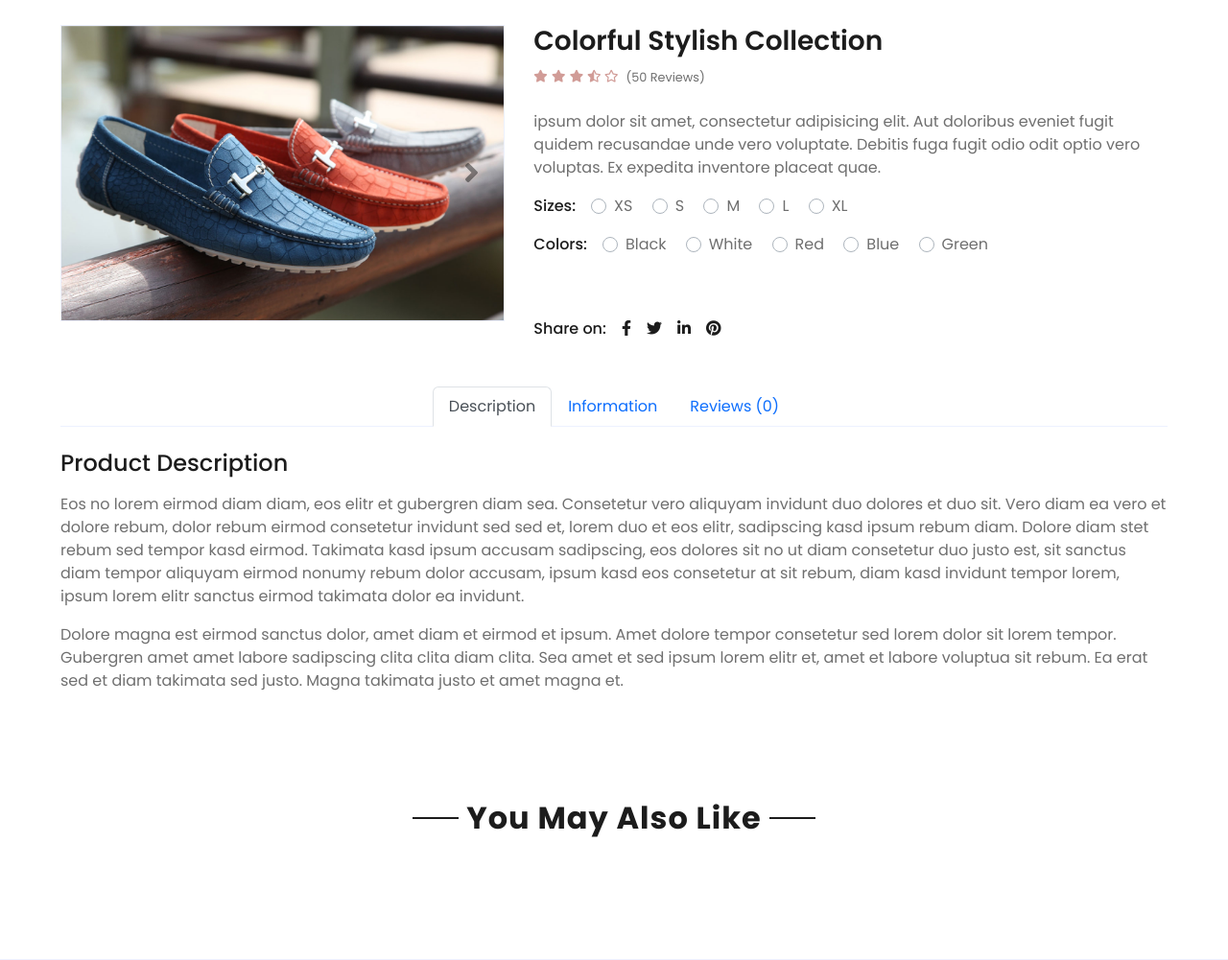
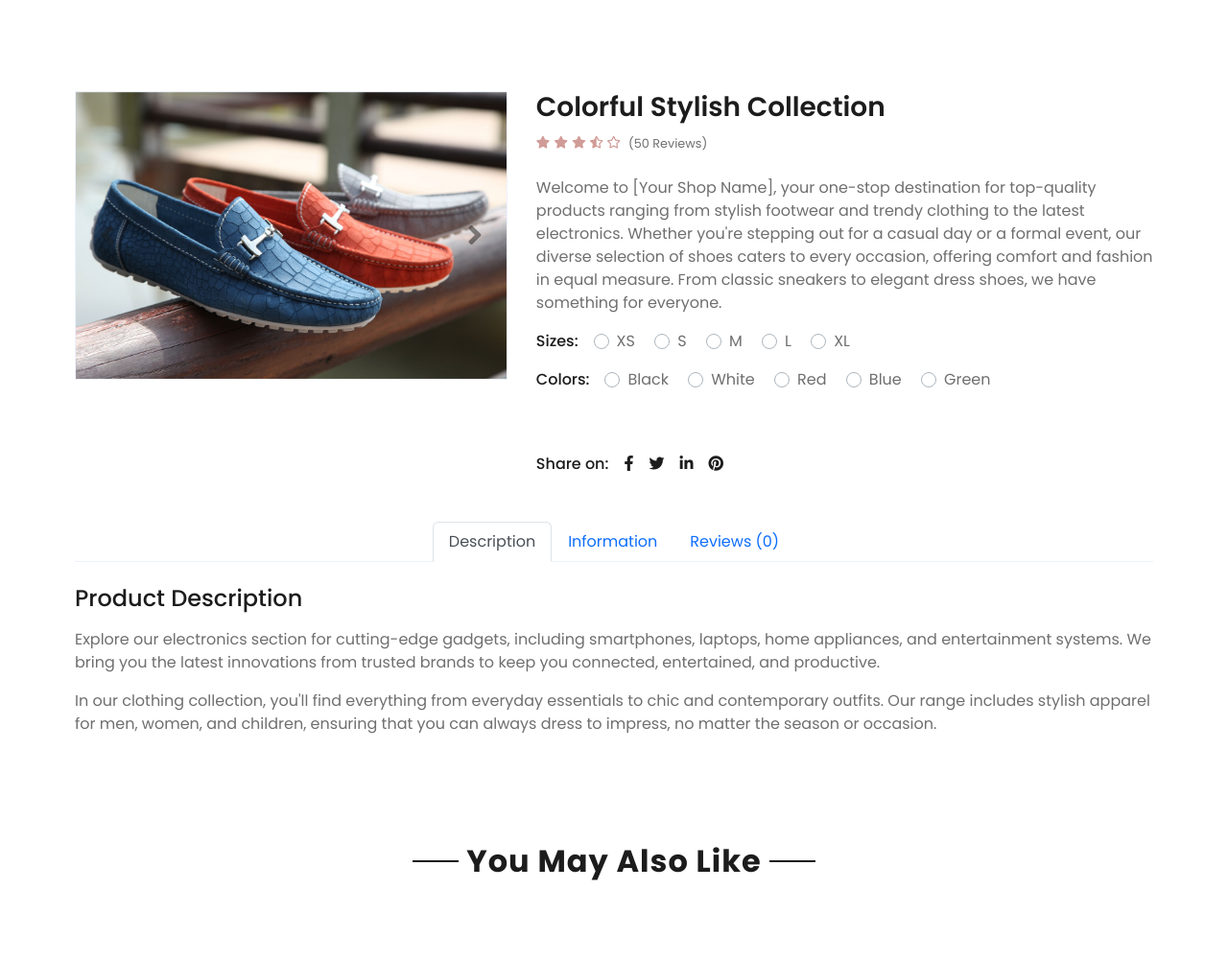
Before and after one commit to morrisaiden/On_the_go, a Django app: page /details/ in a window 1280 px wide. Shown: the part 565-1566 px from the top of the page at 96% size. Run offline with Django 5.2, Linux system fonts and the light colour scheme; some libraries are stand-ins or nearby versions.

Commit message:
templates finalizing

```diff
--- a/templates/detail.html
+++ b/templates/detail.html
@@ -52,100 +52,31 @@
                         </div>
                     </div>
                 </form>
-            </div>
-            <div class="col-lg-3 col-6 text-right">
-                <a href="" class="btn border">
-                    <i class="fas fa-heart text-primary"></i>
-                    <span class="badge">0</span>
-                </a>
-                <a href="{% url 'masterapp:view_cart' %}" class="btn border">
-                    <i class="fas fa-shopping-cart text-primary"></i>
-                    <span class="badge">{{ cart_count }}</span>
-                </a>
-            </div>
         </div>
     </div>
     <!-- Topbar End -->
 
+    <!-- Shop Detail Start -->
 
-    <!-- Navbar Start -->
-    <div class="container-fluid">
-        <div class="row border-top px-xl-5">
-            <div class="col-lg-3 d-none d-lg-block">
-                <a class="btn shadow-none d-flex align-items-center justify-content-between bg-primary text-white w-100" data-toggle="collapse" href="#navbar-vertical" style="height: 65px; margin-top: -1px; padding: 0 30px;">
-                    <h6 class="m-0">Categories</h6>
-                    <i class="fa fa-angle-down text-dark"></i>
-                </a>
-                <nav class="collapse position-absolute navbar navbar-vertical navbar-light align-items-start p-0 border border-top-0 border-bottom-0 bg-light" id="navbar-vertical" style="width: calc(100% - 30px); z-index: 1;">
-                    <div class="navbar-nav w-100 overflow-hidden" style="height: 410px">
-                        <div class="nav-item dropdown">
-                            <a href="#" class="nav-link" data-toggle="dropdown">Dresses <i class="fa fa-angle-down float-right mt-1"></i></a>
-                            <div class="dropdown-menu position-absolute bg-secondary border-0 rounded-0 w-100 m-0">
-                                <a href="" class="dropdown-item">Men's Dresses</a>
-                                <a href="" class="dropdown-item">Women's Dresses</a>
-                                <a href="" class="dropdown-item">Baby's Dresses</a>
-                            </div>
-                        </div>
-                        <a href="" class="nav-item nav-link">Shirts</a>
-                        <a href="" class="nav-item nav-link">Jeans</a>
-                        <a href="" class="nav-item nav-link">Swimwear</a>
-                        <a href="" class="nav-item nav-link">Sleepwear</a>
-                        <a href="" class="nav-item nav-link">Sportswear</a>
-                        <a href="" class="nav-item nav-link">Jumpsuits</a>
-                        <a href="" class="nav-item nav-link">Blazers</a>
-                        <a href="" class="nav-item nav-link">Jackets</a>
-                        <a href="" class="nav-item nav-link">Shoes</a>
-                    </div>
-                </nav>
+    <!-- Contact Start -->
+    <div class="container-xxl py-5">
+        <div class="container">
+            <div class="text-center wow fadeInUp" data-wow-delay="0.1s">
+                <h6 class="section-title text-center text-primary text-uppercase">Our Location</h6>
+
             </div>
-            <div class="col-lg-9">
-                <nav class="navbar navbar-expand-lg bg-light navbar-light py-3 py-lg-0 px-0">
-                    <a href="" class="text-decoration-none d-block d-lg-none">
-                        <h1 class="m-0 display-5 font-weight-semi-bold"><span class="text-primary font-weight-bold border px-3 mr-1">E</span>Shopper</h1>
-                    </a>
-                    <button type="button" class="navbar-toggler" data-toggle="collapse" data-target="#navbarCollapse">
-                        <span class="navbar-toggler-icon"></span>
-                    </button>
-                    <div class="collapse navbar-collapse justify-content-between" id="navbarCollapse">
-                        <div class="navbar-nav mr-auto py-0">
-                            <a href="" class="nav-item nav-link">Home</a>
-                            <a href="" class="nav-item nav-link active">Shop Detail</a>
-                            <div class="nav-item dropdown">
-                                <a href="#" class="nav-link dropdown-toggle" data-toggle="dropdown">Pages</a>
-                                <div class="dropdown-menu rounded-0 m-0">
-                                    <a href="" class="dropdown-item">Shopping Cart</a>
-
-                                </div>
-                            </div>
-                            <a href="" class="nav-item nav-link">Contact</a>
-                        </div>
-                        <div class="navbar-nav ml-auto py-0">
-                            <a href="admin/" class="nav-item nav-link">Login</a>
-                            <a href="admin/auth/user/add/" class="nav-item nav-link">Register</a>
-                        </div>
-                    </div>
-                </nav>
+            <div class="row g-4">
+                <div class="col-md-12 wow fadeIn" data-wow-delay="0.1s">
+                    <iframe class="position-relative rounded w-100 h-100"
+                        src="https://www.google.com/maps/embed?pb=!1m18!1m12!1m3!1d2820.54167318679!2d36.78266530787481!3d-1.263464657678525!2m3!1f0!2f0!3f0!3m2!1i1024!2i768!4f13.1!3m3!1m2!1s0x182f1760f69cac25%3A0x482d5c91bc4b7cd4!2sThe%20King%20Post!5e0!3m2!1sen!2ske!4v1707050509861!5m2!1sen!2ske"
+                        frameborder="0" style="min-height: 350px; border:0;" allowfullscreen="" aria-hidden="false"
+                        tabindex="0"></iframe>
+                </div>
             </div>
         </div>
     </div>
-    <!-- Navbar End -->
 
 
-    <!-- Page Header Start -->
-    <div class="container-fluid bg-secondary mb-5">
-        <div class="d-flex flex-column align-items-center justify-content-center" style="min-height: 300px">
-            <h1 class="font-weight-semi-bold text-uppercase mb-3">Shop Detail</h1>
-            <div class="d-inline-flex">
-                <p class="m-0"><a href="">Home</a></p>
-                <p class="m-0 px-2">-</p>
-                <p class="m-0">Shop Detail</p>
-            </div>
-        </div>
-    </div>
-    <!-- Page Header End -->
-
-
-    <!-- Shop Detail Start -->
     <div class="container-fluid py-5">
         <div class="row px-xl-5">
             <div class="col-lg-5 pb-5">
@@ -186,8 +117,10 @@
                     <small class="pt-1">(50 Reviews)</small>
                 </div>
                 <h3 class="font-weight-semi-bold mb-4"></h3>
-                <p> ipsum dolor sit amet, consectetur adipisicing elit. Aut doloribus eveniet fugit quidem
-                    recusandae unde vero voluptate. Debitis fuga fugit odio odit optio vero voluptas. Ex expedita inventore placeat quae.</p>
+                <p>Welcome to [Your Shop Name], your one-stop destination for top-quality products ranging from stylish
+                    footwear and trendy clothing to the latest electronics. Whether you're stepping out for a casual day
+                    or a formal event, our diverse selection of shoes caters to every occasion, offering comfort and
+                    fashion in equal measure. From classic sneakers to elegant dress shoes, we have something for everyone.</p>
                 <div class="d-flex mb-3">
                     <p class="text-dark font-weight-medium mb-0 mr-3">Sizes:</p>
                     <form>
@@ -276,58 +209,42 @@
                 <div class="tab-content">
                     <div class="tab-pane fade show active" id="tab-pane-1">
                         <h4 class="mb-3">Product Description</h4>
-                        <p>Eos no lorem eirmod diam diam, eos elitr et gubergren diam sea. Consetetur vero aliquyam invidunt duo dolores et duo sit. Vero diam ea vero et dolore rebum, dolor rebum eirmod consetetur invidunt sed sed et, lorem duo et eos elitr, sadipscing kasd ipsum rebum diam. Dolore diam stet rebum sed tempor kasd eirmod. Takimata kasd ipsum accusam sadipscing, eos dolores sit no ut diam consetetur duo justo est, sit sanctus diam tempor aliquyam eirmod nonumy rebum dolor accusam, ipsum kasd eos consetetur at sit rebum, diam kasd invidunt tempor lorem, ipsum lorem elitr sanctus eirmod takimata dolor ea invidunt.</p>
-                        <p>Dolore magna est eirmod sanctus dolor, amet diam et eirmod et ipsum. Amet dolore tempor consetetur sed lorem dolor sit lorem tempor. Gubergren amet amet labore sadipscing clita clita diam clita. Sea amet et sed ipsum lorem elitr et, amet et labore voluptua sit rebum. Ea erat sed et diam takimata sed justo. Magna takimata justo et amet magna et.</p>
+                        <p>Explore our electronics section for cutting-edge gadgets, including smartphones, laptops, home appliances, and entertainment systems. We bring you the latest innovations from trusted brands to keep you connected, entertained, and productive.</p>
+                        <p>In our clothing collection, you'll find everything from everyday essentials to chic and contemporary outfits. Our range includes stylish apparel for men, women, and children, ensuring that you can always dress to impress, no matter the season or occasion.</p>
                     </div>
                     <div class="tab-pane fade" id="tab-pane-2">
                         <h4 class="mb-3">Additional Information</h4>
-                        <p>Eos no lorem eirmod diam diam, eos elitr et gubergren diam sea. Consetetur vero aliquyam invidunt duo dolores et duo sit. Vero diam ea vero et dolore rebum, dolor rebum eirmod consetetur invidunt sed sed et, lorem duo et eos elitr, sadipscing kasd ipsum rebum diam. Dolore diam stet rebum sed tempor kasd eirmod. Takimata kasd ipsum accusam sadipscing, eos dolores sit no ut diam consetetur duo justo est, sit sanctus diam tempor aliquyam eirmod nonumy rebum dolor accusam, ipsum kasd eos consetetur at sit rebum, diam kasd invidunt tempor lorem, ipsum lorem elitr sanctus eirmod takimata dolor ea invidunt.</p>
+                        <p>In our clothing collection, you'll find everything from everyday essentials to chic and contemporary outfits. Our range includes stylish apparel for men, women, and children, ensuring that you can always dress to impress, no matter the season or occasion..</p>
                         <div class="row">
                             <div class="col-md-6">
                                 <ul class="list-group list-group-flush">
                                     <li class="list-group-item px-0">
-                                           Lorem ipsum dolor sit amet, consectetur adipisicing elit. Delectus hic illum
-                                        optio quasi reiciendis saepe veniam voluptate? Dolores ducimus ea id omnis porro
-                                        quos ratione, reiciendis ullam unde veniam voluptatibus.
+                                           In our clothing collection, you'll find everything from everyday essentials to chic and contemporary outfits. Our range includes stylish apparel for men, women, and children, ensuring that you can always dress to impress, no matter the season or occasion.
                                     </li>
                                     <li class="list-group-item px-0">
-                                           Lorem ipsum dolor sit amet, consectetur adipisicing elit. Delectus hic illum
-                                        optio quasi reiciendis saepe veniam voluptate? Dolores ducimus ea id omnis porro
-                                        quos ratione, reiciendis ullam unde veniam voluptatibus.
+                                          Explore our electronics section for cutting-edge gadgets, including smartphones, laptops, home appliances, and entertainment systems. We bring you the latest innovations from trusted brands to keep you connected, entertained, and productive.
                                     </li>
                                     <li class="list-group-item px-0">
-                                          Lorem ipsum dolor sit amet, consectetur adipisicing elit. Delectus hic illum
-                                        optio quasi reiciendis saepe veniam voluptate? Dolores ducimus ea id omnis porro
-                                        quos ratione, reiciendis ullam unde veniam voluptatibus.
+                                          Welcome to On_th_go, your one-stop destination for top-quality products ranging from stylish footwear and trendy clothing to the latest electronics. Whether you're stepping out for a casual day or a formal event, our diverse selection of shoes caters to every occasion, offering comfort and fashion in equal measure. From classic sneakers to elegant dress shoes, we have something for everyone.
                                     </li>
                                     <li class="list-group-item px-0">
-                                          Lorem ipsum dolor sit amet, consectetur adipisicing elit. Delectus hic illum
-                                        optio quasi reiciendis saepe veniam voluptate? Dolores ducimus ea id omnis porro
-                                        quos ratione, reiciendis ullam unde veniam voluptatibus.
+                                         This should now align perfectly with the brand name On_th_go!
                                     </li>
                                   </ul>
                             </div>
                             <div class="col-md-6">
                                 <ul class="list-group list-group-flush">
                                     <li class="list-group-item px-0">
-                                        Lorem ipsum dolor sit amet, consectetur adipisicing elit. Delectus hic illum
-                                        optio quasi reiciendis saepe veniam voluptate? Dolores ducimus ea id omnis porro
-                                        quos ratione, reiciendis ullam unde veniam voluptatibus.
+                                       This should now align perfectly with the brand name On_th_go!
                                     </li>
                                     <li class="list-group-item px-0">
-                                        Lorem ipsum dolor sit amet, consectetur adipisicing elit. Ad aliquam, amet explicabo
-                                        id magnam officiis reiciendis. A animi architecto cum dicta doloribus mollitia velit
-                                        veritatis voluptate? Magni molestias neque nisi!
+                                       This should now align perfectly with the brand name On_th_go!
                                     </li>
                                     <li class="list-group-item px-0">
-                                        Lorem ipsum dolor sit amet, consectetur adipisicing elit. Distinctio excepturi
-                                        inventore vel vitae. Cupiditate ea eos eveniet, explicabo in laborum nam natus
-                                        necessitatibus odit optio possimus quos similique sunt suscipit.
+                                        This should now align perfectly with the brand name On_th_go!
                                     </li>
                                     <li class="list-group-item px-0">
-                                        Lorem ipsum dolor sit amet, consectetur adipisicing elit. Cupiditate eligendi,
-                                        error est incidunt quod repellat tempore! Accusamus aspernatur doloribus impedit
-                                        libero molestias numquam qui quisquam quos repellendus? Adipisci amet, consectetur!
+                                       This should now align perfectly with the brand name On_th_go!
                                     </li>
                                   </ul>
                             </div>
@@ -348,7 +265,8 @@
                                             <i class="fas fa-star-half-alt"></i>
                                             <i class="far fa-star"></i>
                                         </div>
-                                        <p>Diam amet duo labore stet elitr ea clita ipsum, tempor labore accusam ipsum et no at. Kasd diam tempor rebum magna dolores sed sed eirmod ipsum.</p>
+                                        <p>"Fantastic shopping experience!"
+I recently bought a pair of sneakers and a smartphone from On_th_go, and I couldn't be happier with my purchase! The shoes are super comfortable and stylish, and the electronics section had everything I needed. The checkout process was smooth, and my items arrived quickly and in perfect condition. I also love the variety in their clothing section—definitely going back for more! Highly recommend this shop for anyone looking for great quality and excellent service.</p>
                                     </div>
                                 </div>
                             </div>
--- a/templates/master.html
+++ b/templates/master.html
@@ -7,6 +7,12 @@
     <meta content="Free HTML Templates" name="keywords">
     <meta content="Free HTML Templates" name="description">
 {% block scripts %}
+    <!-- Google Web Fonts -->
+    <link rel="preconnect" href="https://fonts.googleapis.com">
+    <link rel="preconnect" href="https://fonts.gstatic.com" crossorigin>
+    <link href="https://fonts.googleapis.com/css2?family=Heebo:wght@400;500;600;700&family=Montserrat:wght@400;500;600;700&display=swap"
+        rel="stylesheet">
+
     <script src="https://code.jquery.com/jquery-3.5.1.slim.min.js"></script>
     <script src="https://cdn.jsdelivr.net/npm/@popperjs/core@2.9.3/dist/umd/popper.min.js"></script>
     <script src="https://stackpath.bootstrapcdn.com/bootstrap/4.5.2/js/bootstrap.min.js"></script>
```
Also changed, not shown: templates/amount.html (+5 -3 lines).
